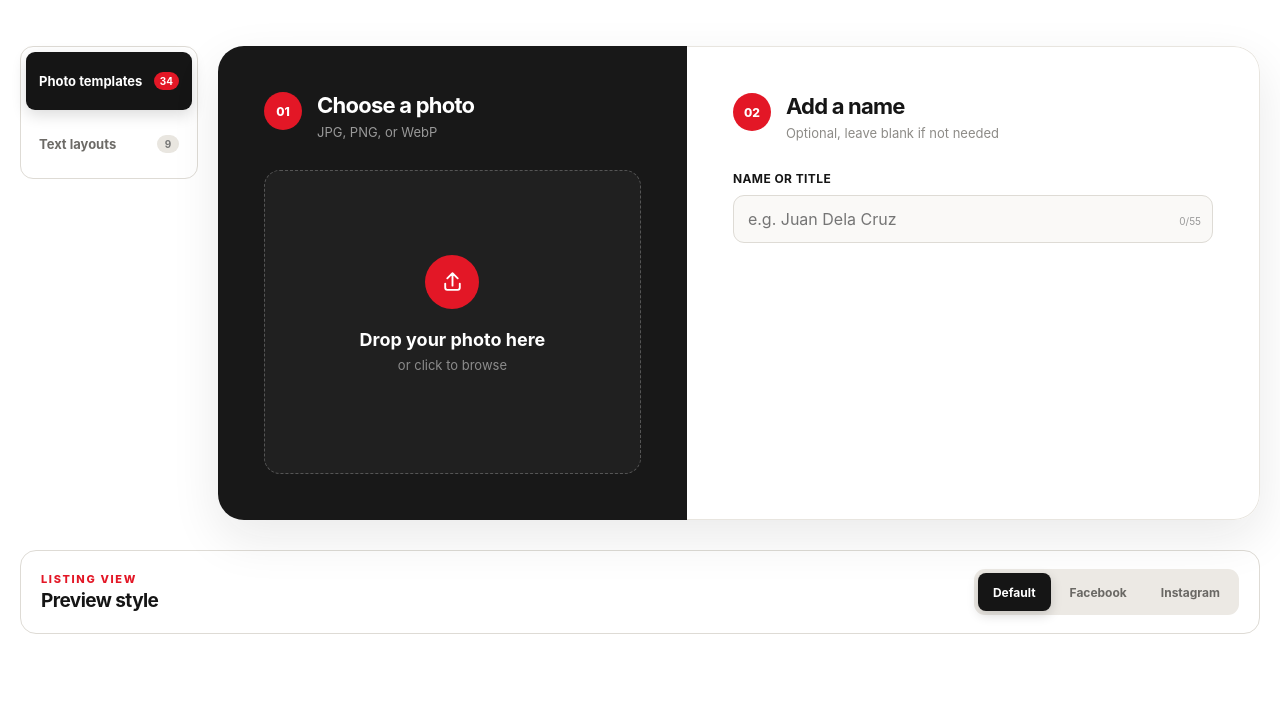
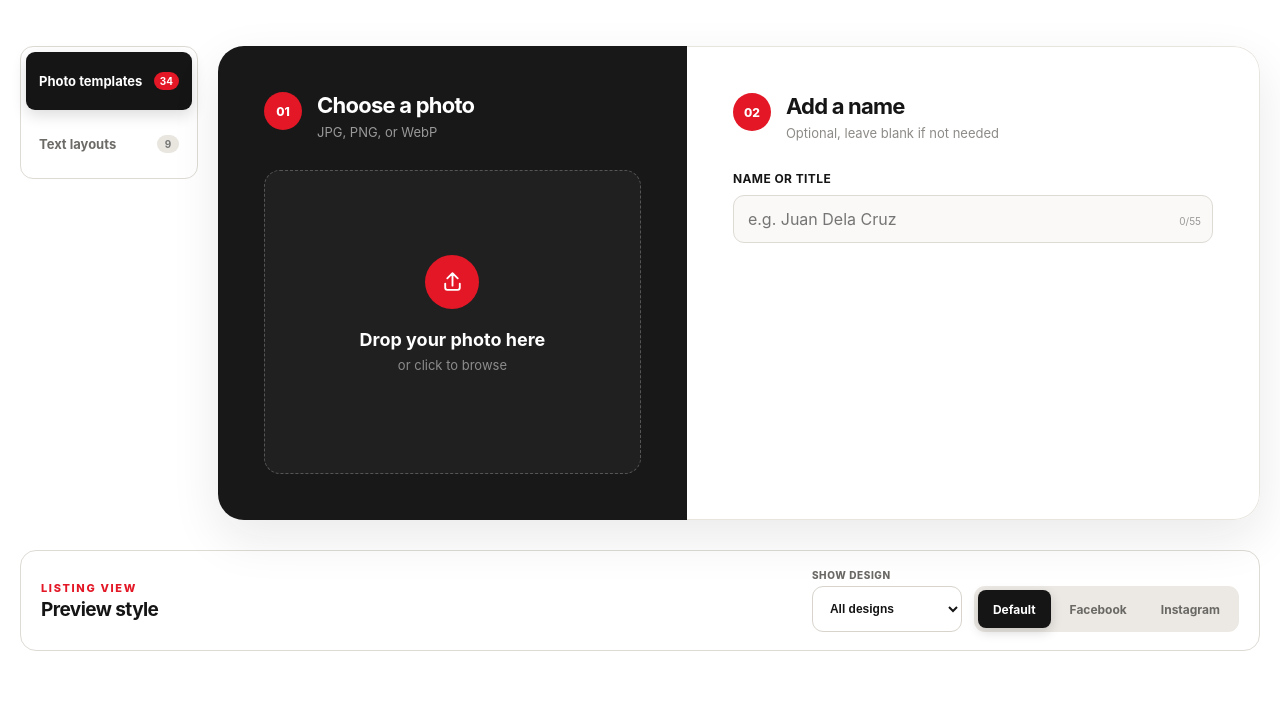
Before and after one commit to gztumomadrog/rdc-content-maker, a plain HTML site: page index.html in a window 1280 px wide. Shown: the part 88-800 px from the top of the page. Drawn offline with Linux system fonts and the light colour scheme.

Commit message:
Add design result filter

```diff
--- /dev/null
+++ b/design-filter.js
@@ -0,0 +1,40 @@
+(() => {
+  const filter = document.querySelector("#designFilter");
+  const tabs = [...document.querySelectorAll(".mode-tab")];
+  const cards = {
+    photo: [...document.querySelectorAll("#photoTemplateGrid .template-card")],
+    text: [...document.querySelectorAll("#textTemplateGrid .template-card")]
+  };
+
+  function getActiveMode() {
+    return document.querySelector(".mode-tab.is-active")?.dataset.mode || "photo";
+  }
+
+  function getDesignName(card) {
+    return card.querySelector(".card-footer h3")?.textContent.trim() || "";
+  }
+
+  function applyFilter() {
+    const activeCards = cards[getActiveMode()];
+    activeCards.forEach((card) => {
+      card.hidden = filter.value !== "all" && getDesignName(card) !== filter.value;
+    });
+  }
+
+  function refreshFilter() {
+    Object.values(cards).flat().forEach((card) => { card.hidden = false; });
+    filter.replaceChildren(new Option("All designs", "all"));
+    cards[getActiveMode()].forEach((card) => {
+      const designName = getDesignName(card);
+      filter.add(new Option(designName, designName));
+    });
+    filter.value = "all";
+  }
+
+  filter.addEventListener("change", applyFilter);
+  tabs.forEach((tab) => tab.addEventListener("click", () => {
+    window.requestAnimationFrame(refreshFilter);
+  }));
+
+  refreshFilter();
+})();
--- a/index.html
+++ b/index.html
@@ -94,10 +94,18 @@
         <p class="eyebrow">Listing view</p>
         <h2 id="previewStyleTitle">Preview style</h2>
       </div>
-      <div class="preview-style-options" role="group" aria-label="Preview style">
-        <button class="preview-style-button is-active" type="button" data-preview-style="default" aria-pressed="true">Default</button>
-        <button class="preview-style-button" type="button" data-preview-style="facebook" aria-pressed="false">Facebook</button>
-        <button class="preview-style-button" type="button" data-preview-style="instagram" aria-pressed="false">Instagram</button>
+      <div class="preview-toolbar-controls">
+        <label class="design-filter" for="designFilter">
+          <span>Show design</span>
+          <select id="designFilter" aria-label="Show a specific design">
+            <option value="all">All designs</option>
+          </select>
+        </label>
+        <div class="preview-style-options" role="group" aria-label="Preview style">
+          <button class="preview-style-button is-active" type="button" data-preview-style="default" aria-pressed="true">Default</button>
+          <button class="preview-style-button" type="button" data-preview-style="facebook" aria-pressed="false">Facebook</button>
+          <button class="preview-style-button" type="button" data-preview-style="instagram" aria-pressed="false">Instagram</button>
+        </div>
       </div>
     </section>
 
@@ -295,5 +303,6 @@
   </button>
 
   <script src="app.js"></script>
+  <script src="design-filter.js"></script>
 </body>
 </html>
--- a/styles.css
+++ b/styles.css
@@ -200,6 +200,10 @@ button:disabled { cursor: not-allowed; opacity: .38; }
 .preview-style-toolbar { margin-top: 30px; padding: 18px 20px; display: flex; align-items: center; justify-content: space-between; gap: 20px; border: 1px solid var(--line); border-radius: 16px; background: rgba(255,255,255,.78); }
 .preview-style-toolbar .eyebrow { margin-bottom: 3px; }
 .preview-style-toolbar h2 { margin: 0; font-size: 19px; letter-spacing: -.03em; }
+.preview-toolbar-controls { display: flex; align-items: flex-end; justify-content: flex-end; gap: 12px; }
+.design-filter { display: grid; gap: 5px; color: #6a6864; font-size: 10px; font-weight: 800; letter-spacing: .06em; text-transform: uppercase; }
+.design-filter select { min-width: 150px; height: 46px; padding: 0 38px 0 13px; border: 1px solid #d8d4cd; border-radius: 11px; background: #fff; color: #151515; cursor: pointer; font-size: 12px; font-weight: 750; letter-spacing: 0; text-transform: none; }
+.design-filter select:focus-visible { outline: 3px solid rgba(227, 23, 38, .2); outline-offset: 2px; border-color: var(--red); }
 .preview-style-options { padding: 4px; display: flex; gap: 4px; border-radius: 11px; background: #ece9e4; }
 .preview-style-button { min-height: 38px; padding: 0 15px; border: 0; border-radius: 8px; background: transparent; color: #6a6864; cursor: pointer; font-size: 12px; font-weight: 750; }
 .preview-style-button.is-active { background: #151515; color: #fff; box-shadow: 0 4px 12px rgba(0,0,0,.16); }
@@ -286,6 +290,8 @@ button:disabled { cursor: not-allowed; opacity: .38; }
   .template-grid { grid-template-columns: 1fr; }
   .text-template-grid { grid-template-columns: 1fr; }
   .preview-style-toolbar { align-items: flex-start; flex-direction: column; }
+  .preview-toolbar-controls { width: 100%; align-items: stretch; flex-direction: column; }
+  .design-filter select { width: 100%; }
   .preview-style-options { width: 100%; }
   .preview-style-button { flex: 1; padding-inline: 8px; }
   .card-footer { align-items: flex-start; flex-wrap: wrap; }
```
